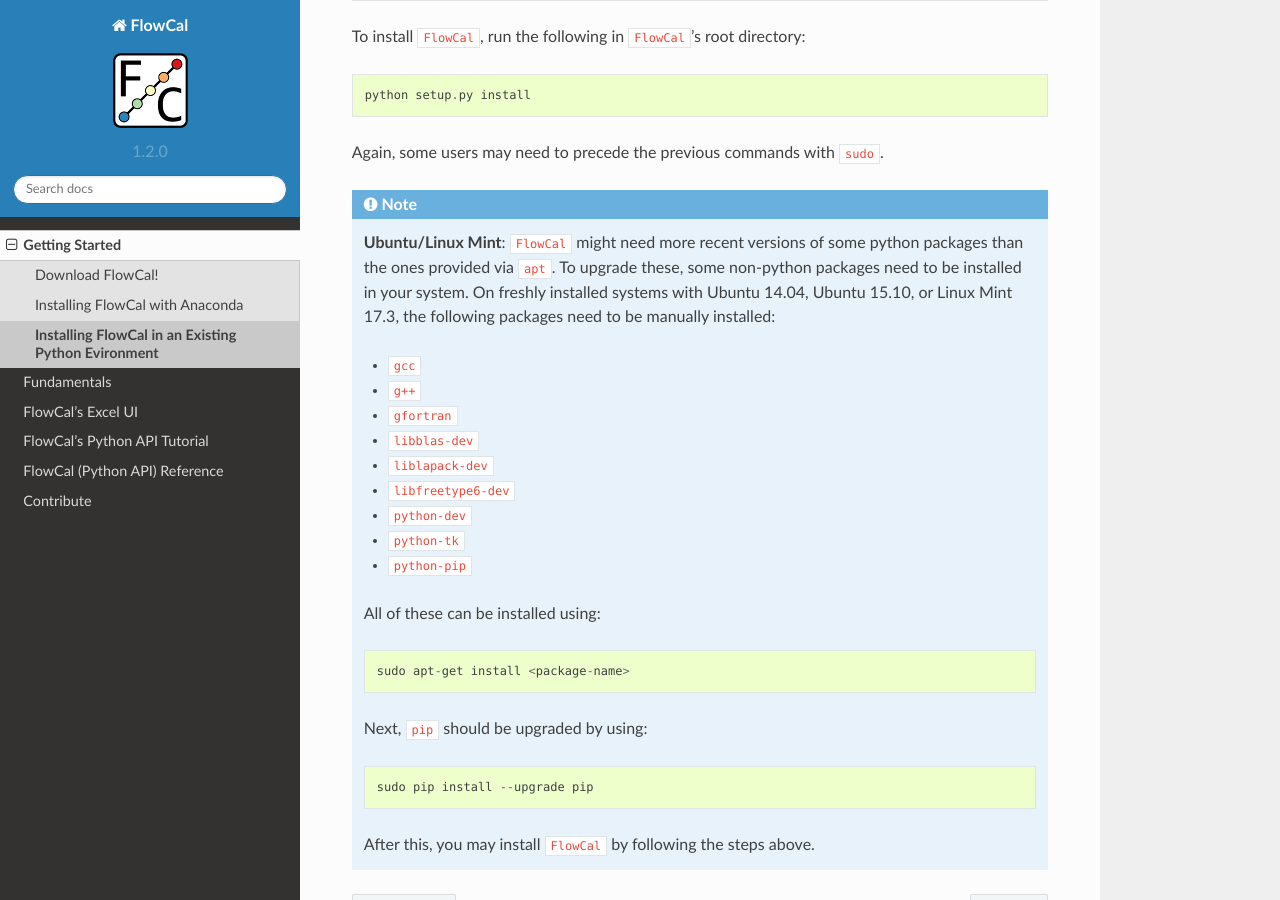
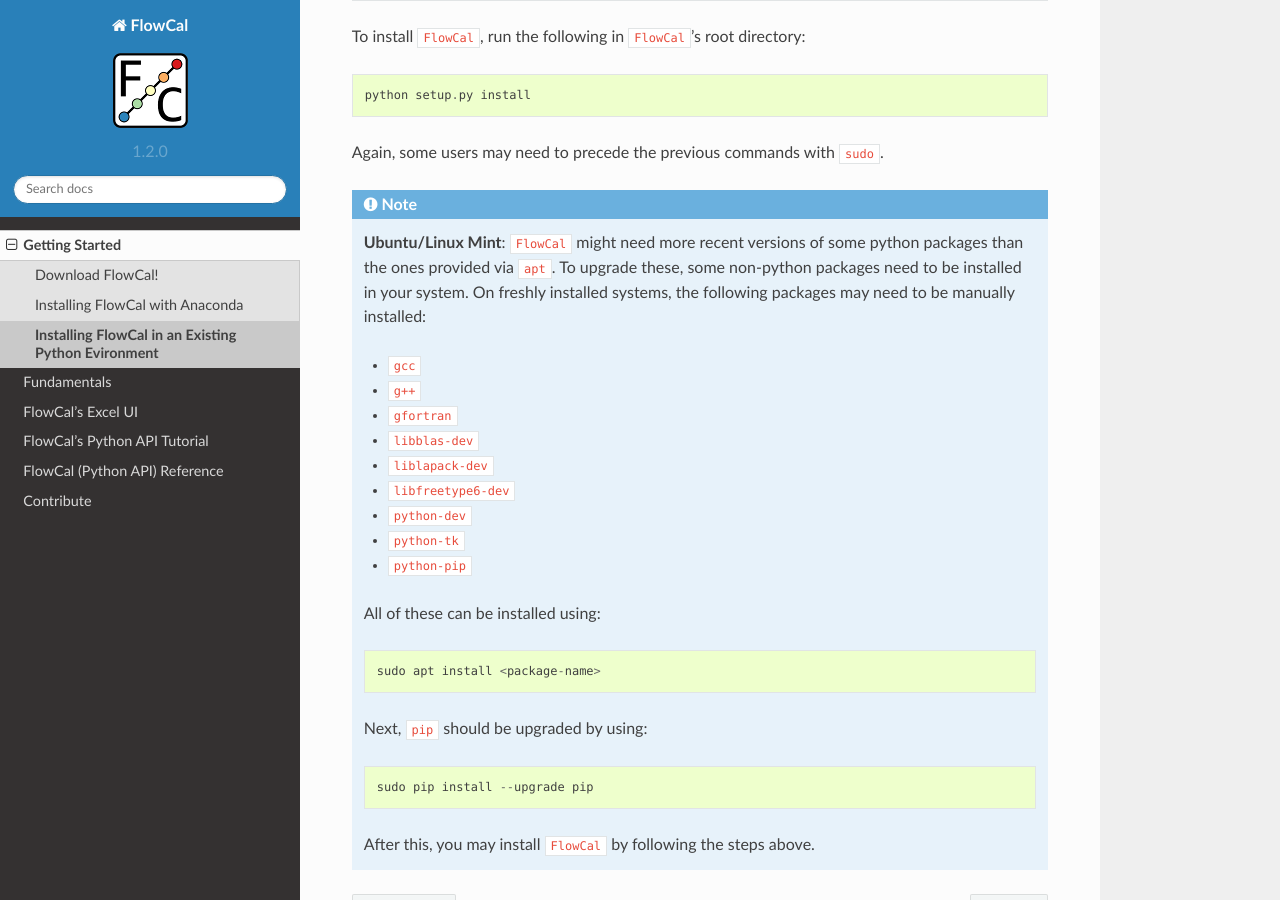
Before and after one commit to taborlab/FlowCal, a Sphinx documentation site: the page built from doc/getting_started/install_python.rst, in a window 1280 px wide and 900 px high, scrolled down 897 px. Built offline with Sphinx 7.4.7 and the Read the Docs theme 2.0.0, drawn with Linux system fonts in a browser that asks for light colours.

Commit message:
Corrections on installation section of documentation.

```diff
--- a/doc/getting_started/index.rst
+++ b/doc/getting_started/index.rst
@@ -1,7 +1,7 @@
 Getting Started
 ===============
 
-``FlowCal`` requires the Python programming language, version 2.7 . We recommend most Windows and OS X users to :doc:`install FlowCal with Anaconda<install_anaconda>`, a Python distribution that already includes many necessary Python packages. OSX already includes its own version of Python, but it does not include some Python tools that ``FlowCal`` requires. Therefore, Anaconda is recommended.
+``FlowCal`` requires the Python programming language. We recommend most Windows and OS X users to :doc:`install FlowCal with Anaconda<install_anaconda>`, a Python distribution that already includes many necessary Python packages. OSX already includes its own version of Python, but it does not include some Python tools that ``FlowCal`` requires. Therefore, Anaconda is recommended.
 
 Users who have an existing python installation and are comfortable with command-line interfaces can :doc:`install FlowCal in their existing environment<install_python>`.
 
--- a/doc/getting_started/install_anaconda.rst
+++ b/doc/getting_started/install_anaconda.rst
@@ -3,7 +3,11 @@
 
 To install Anaconda and ``FlowCal``, do the following:
 
-1. Navigate to https://www.continuum.io/downloads. If you are using Windows, click on “64-bit Installer” or “32-bit Installer”, depending on whether your computer is 32-bit or 64-bit. The 64-bit version is strongly recommended. Similarly, if you are using OS X, click on “Graphical Installer”. This will download the installer.
+1. Navigate to https://www.continuum.io/downloads. Make sure that your operating system is selected (Windows, macOS, Linux). Click on the "Download" button below the "Python 3.6 version" message. This will download the installer.
+
+.. note:: **Windows**: If your computer is a 32-bit PC, click on the message "32-Bit Graphical Installer" instead of the "Download" button. If you don't know whether yours is a 32 or 64 computer but you have purchased it in the last five years, it is probably a 64-bit computer and you can ignore this message.
+
+.. note:: Python 2.7 is also supported. However, we recommend downloading the Python 3.6 version of Anaconda.
 
 2. Double click the installer (.exe in Windows, .pkg in OS X) and follow the instructions on screen.
 
--- a/doc/getting_started/install_python.rst
+++ b/doc/getting_started/install_python.rst
@@ -32,7 +32,7 @@
 Again, some users may need to precede the previous commands with ``sudo``.
 
 .. note::
-	**Ubuntu/Linux Mint**: ``FlowCal`` might need more recent versions of some python packages than the ones provided via ``apt``. To upgrade these, some non-python packages need to be installed in your system. On freshly installed systems with Ubuntu 14.04, Ubuntu 15.10, or Linux Mint 17.3, the following packages need to be manually installed:
+	**Ubuntu/Linux Mint**: ``FlowCal`` might need more recent versions of some python packages than the ones provided via ``apt``. To upgrade these, some non-python packages need to be installed in your system. On freshly installed systems, the following packages may need to be manually installed:
 
 	* ``gcc``
 	* ``g++``
@@ -46,7 +46,7 @@
 
 	All of these can be installed using::
 
-		sudo apt-get install <package-name>
+		sudo apt install <package-name>
 
 	Next, ``pip`` should be upgraded by using::
 
```
